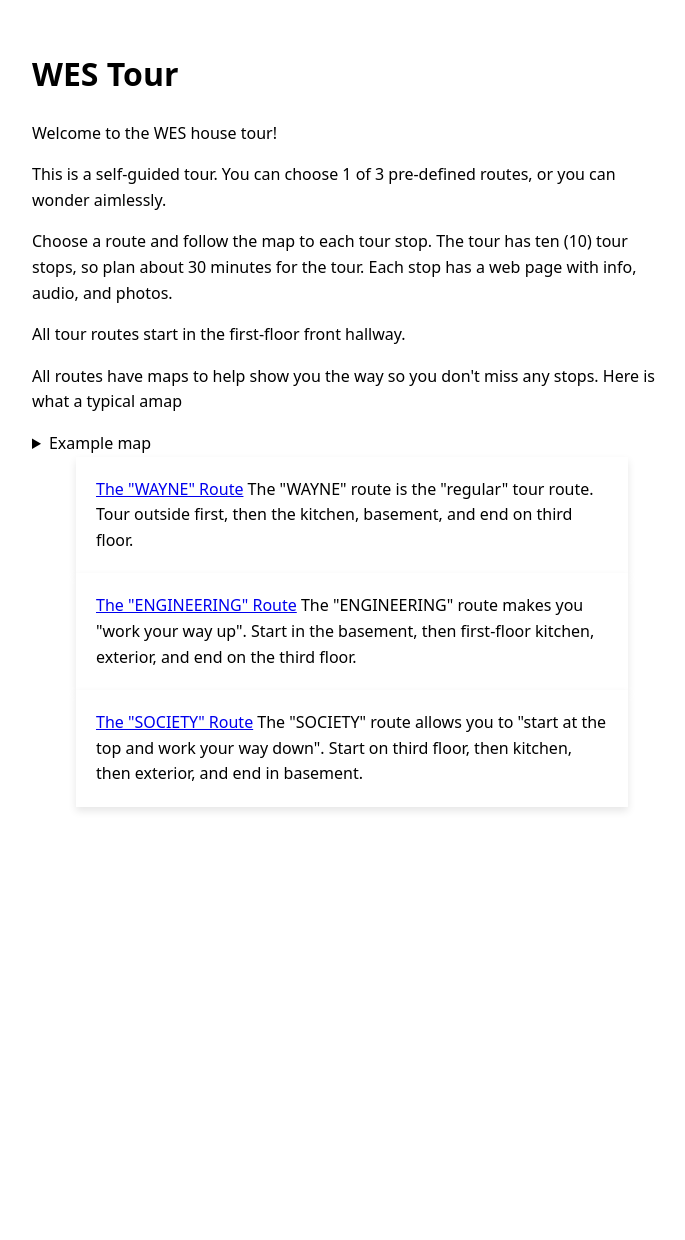
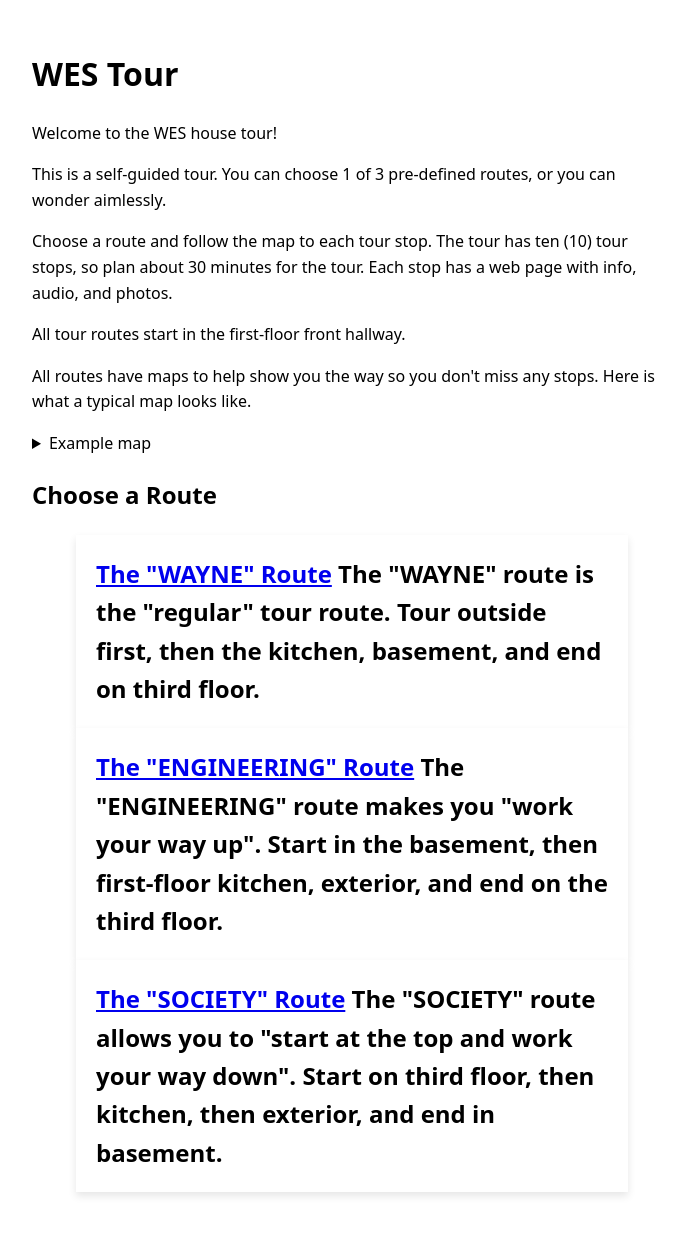
Before and after one commit to mciechanumich/WEStour, a Jekyll site: the page built from docs/index.html, in a window 1280 px wide. Shown: the whole page, without its empty margins (288-973 px from the left). Built offline with Jekyll 4.4.1, drawn with Linux system fonts in a browser that asks for light colours; before the commit the page ends 900 px from its top, so only the background shows below that.

Commit message:
feat: add head instructions

```diff
--- a/docs/index.html
+++ b/docs/index.html
@@ -15,7 +15,7 @@ tour_routes:
 <p>Choose a route and follow the map to each tour stop. The tour has ten (10) tour stops, so plan about 30 minutes for the tour. Each stop has a web page with info, audio, and photos.
 </p>
   <p>All tour routes start in the first-floor front hallway.</p>
-  <p>All routes have maps to help show you the way so you don't miss any stops. Here is what a typical amap</p>
+  <p>All routes have maps to help show you the way so you don't miss any stops. Here is what a typical map looks like.</p>
 
 <section class="faq-section">
   <details class="faq-item">
@@ -35,6 +35,8 @@ tour_routes:
 
 
 <div>
+<h2>Choose a Route<h2>
+
 <!-- use position to put WAYNE file first in list, ENG second, etc. -->
 {% assign sorted_files = site.pages | sort: "position" %}
 {% for p in sorted_files %}
```
